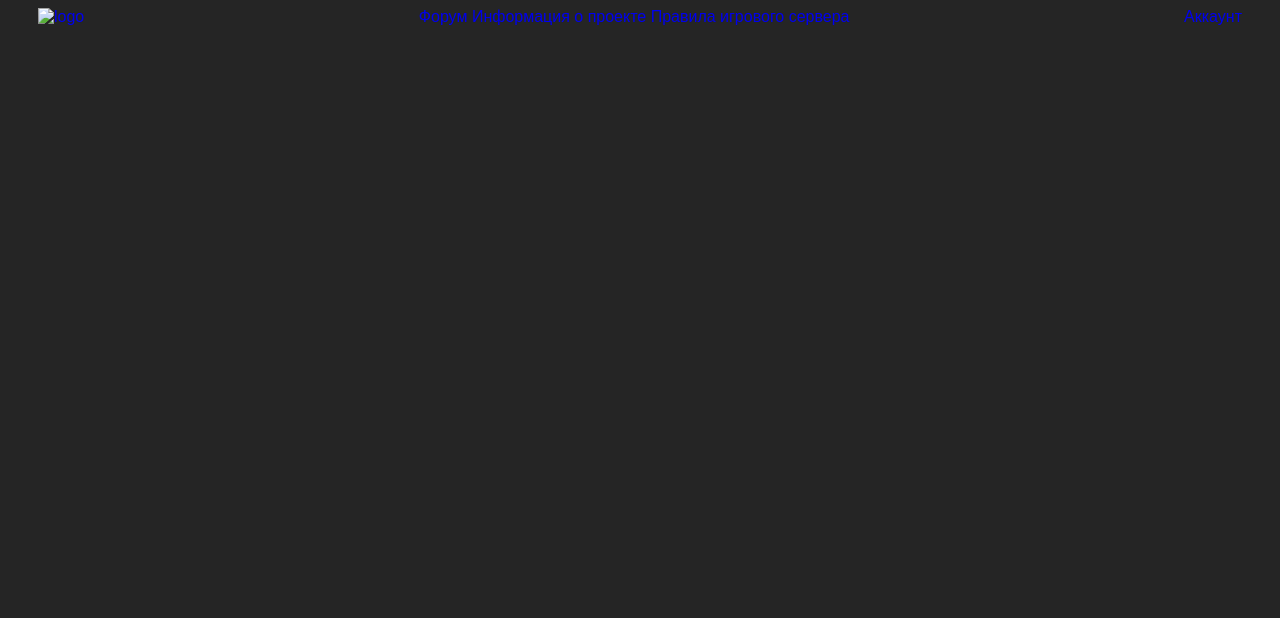
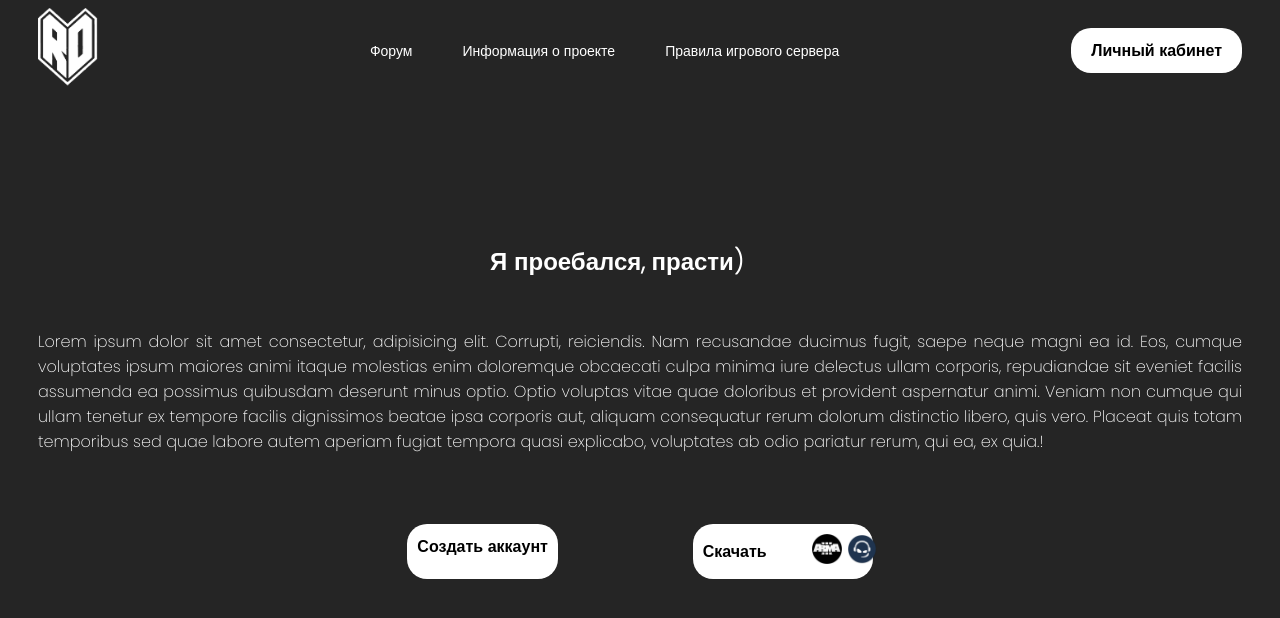
Before and after one commit to admin713/RD_Games-git, a plain HTML site: page index.html in a window 1280 px wide. Drawn offline with Linux system fonts and the light colour scheme.

Commit message:
main_commit

```diff
--- a/css/style.css
+++ b/css/style.css
@@ -1,125 +1,145 @@
-*{
-    box-sizing: border-box;
+* {
+   box-sizing: border-box;
 }
 
-body{
-    background-color: #252525;
-    color: #ffffff;
-    font-family: 'Poppins', sans-serif;
+body {
+   background-color: #252525;
+   color: #ffffff;
+   font-family: "Poppins", sans-serif;
 }
 
-a{
-    text-decoration: none;
-}
-
-.botton{
-    display: inline-block;
-    font-weight: 600;
-    color: black;
-
-    border-bottom-style: none;
-    border-radius: 20px;
-    background: #ffffff;
-    padding: 10px;
-    transition: .5s;
-}
-
-.botton>a{
-    color: black;
-}
-
-.botton:hover{
-    box-shadow: 0 0 25px rgb(255 255 255 / 75%);
-    transition: .5s;
+a {
+   text-decoration: none;
 }
 
 /* ШАПКА САЙТА */
-.header{
-    margin-bottom: 150px;
+.header {
+   margin-bottom: 150px;
 }
 
-.container{
-    max-width: 1224px;
-    margin: 0px auto;
-    padding: 0px 10px;
+.container {
+   max-width: 1224px;
+   margin: 0px auto;
+   padding: 0px 10px;
 }
 
-.logo__img{
-    width: 60px;
+.logo__img {
+   width: 60px;
 }
 
-.header__inner{
-    display: flex;
-    justify-content: space-between;
-    align-items: center;
+.header__inner {
+   display: flex;
+   justify-content: space-between;
+   align-items: center;
 }
 
-.menu a:hover{
-    border-bottom: solid 1px #ffffff;
+.menu a:hover {
+   border-bottom: solid 1px #ffffff;
 }
 
-.menu__list{
-    display: flex;
+.menu__list {
+   display: flex;
 }
 
-.menu__list-item + .menu__list-item{
-    margin-left: 50px;
+.menu__list-item + .menu__list-item {
+   margin-left: 50px;
 }
 
-ul,li{
-    list-style-type: none;
+ul,
+li {
+   list-style-type: none;
 }
 
-.menu__list-link{
-    color: #ffffff;
-    font-size: 14px;
-    line-height: 28px;
-    font-family: 'Poppins', sans-serif;
+.menu__list-link {
+   color: #ffffff;
+   font-size: 14px;
+   line-height: 28px;
+   font-family: "Poppins", sans-serif;
 }
 
+.user-nav-link {
+   /* FIXME: */
+   font-weight: 600;
+   color: black;
 
-.user-nav-link{
-    /* FIXME: */
-    font-weight: 600;
-    color: black;
-
-    border-bottom-style: none;
-    border-radius: 20px;
-    background: #ffffff;
-    padding: 10px;
-    transition: .5s;
-
+   border-bottom-style: none;
+   border-radius: 20px;
+   background: #ffffff;
+   padding: 10px;
+   transition: 0.5s;
 }
-
 
 /* ТЕКСТ САЙТА */
 
-.top__titel{
-    width: 300px;
-    margin: 0 auto;
+.top__title {
+   width: 300px;
+   margin: 0 auto;
 }
 
-.top__text{
-    text-align: justify;
-    margin-bottom: 50px;
+.top__text {
+   text-align: justify;
+   padding: 50px 0 70px 0;
 }
 
-.create-account + .download{
-    margin-left: 150px;
+/* .create-account + .download {
+   margin-left: 150px;
+} */
+
+
+
+.botton {
+   display: inline-block;
+   font-weight: 600;
+   color: black;
+
+   border-bottom-style: none;
+   border-radius: 20px;
+   background: #ffffff;
+   padding: 10px;
+   transition: 0.5s;
 }
 
-.download{
-    display: inline-flex;
-    width: 250px;
+.botton > a {
+   color: black;
 }
 
-.botton-flex{
-    width: 600px;
-    margin: 0 auto;
+.botton:hover {
+   box-shadow: 0 0 25px rgb(255 255 255 / 75%);
+   transition: 0.5s;
 }
 
-.arma3{
-    z-index: 2;
-    background: url(../images/img-arma3.png) no-repeat;
-    background-size: 30px 30px;
+.botton-flex {
+	display: flex;
+	justify-content: space-around;
+   width: 600px;
+   margin: 0 auto;
 }
+
+/* .download {
+   width: 180px;
+}
+
+.arma3 {
+   z-index: 2;
+   background: url(../images/img-arma3.png) no-repeat;
+   background-size: 30px 30px;
+} */
+.download {
+	display: flex;
+	/* justify-content: space-between; */
+	align-items: center;
+   width: 180px;
+}
+
+.download-img{
+	width: 35px;
+	padding-left: 5px;
+}
+
+.download-text{
+	padding-right: 40px;
+}
+
+.download a{
+	height: 35px;
+}
--- a/index.html
+++ b/index.html
@@ -1,30 +1,65 @@
 <!DOCTYPE html>
-<html lang="ru">
+<html lang="en">
 <head>
-	<meta charset="UTF-8">
-	<meta http-equiv="X-UA-Compatible" content="IE=edge">
-	<meta name="viewport" content="width=device-width, initial-scale=1.0">
-	<link rel="stylesheet" href="/css/style.css">
-	<title>Document</title>
-</head>
+   <meta charset="UTF-8">
+   <title>RD Games</title>
+   <link href="https://fonts.googleapis.com/css2?family=Poppins:wght@200&display=swap" rel="stylesheet">
+   <link rel="stylesheet" href="css/style.css">
 <body>
-	<div class="header">
+
+   <header class="header">
+      <div class="container">
+         <div class="header__inner">
+            <a href="#" class="logo">
+               <img class="logo__img" src="images/logo.png" alt="logo">
+            </a>
+
+            <nav class="menu">
+               <ul class="menu__list">
+                  <li class="menu__list-item">
+                     <a href="#" class="menu__list-link">Форум</a>
+                  </li>
+                  <li class="menu__list-item">
+                     <a href="#" class="menu__list-link">Информация о проекте</a>
+                  </li>
+                  <li class="menu__list-item">
+                     <a href="#" class="menu__list-link">Правила игрового сервера</a>
+                  </li>
+               </ul>
+            </nav>
+
+            <div class="user-nav botton">
+               <a class="user-nav-link" href="#">Личный кабинет</a>
+            </div>
+
+         </div>
+      </div>
+   </header>
+	<section class="top">
 		<div class="container">
-			<div class="header__inner">
-				<a href="#"><img src="../images/logo_test.png" alt="logo" class="header__logo">
-				</a>
-				<nav class="header__nav">
-					<div class="header__list">
-						<a href="#">Форум</a>
-						<a href="#">Информация о проекте</a>
-						<a href="#">Правила игрового сервера</a>
+			<h1 class="top__title">Я проебался, прасти)</h1>
+			<div class="top__text">Lorem ipsum dolor sit amet consectetur, adipisicing elit. Corrupti, reiciendis. Nam recusandae ducimus fugit, saepe neque magni ea id. Eos, cumque voluptates ipsum maiores animi itaque molestias enim doloremque obcaecati culpa minima iure delectus ullam corporis, repudiandae sit eveniet facilis assumenda ea possimus quibusdam deserunt minus optio. Optio voluptas vitae quae doloribus et provident aspernatur animi. Veniam non cumque qui ullam tenetur ex tempore facilis dignissimos beatae ipsa corporis aut, aliquam consequatur rerum dolorum distinctio libero, quis vero. Placeat quis totam temporibus sed quae labore autem aperiam fugiat tempora quasi explicabo, voluptates ab odio pariatur rerum, qui ea, ex quia.!
+			</div>
+			<div class="botton-flex">
+				<div class="create-account botton">
+					<a href="#">Создать аккаунт</a>
+				</div>
+				<div class="download botton">
+					<div class="download-text">
+						Скачать
 					</div>
-				</nav>
-				<div class="header__btn">
-					<a href="#">Аккаунт</a>
+					<a href="#" title="Скачать Arma3">
+						<img class="download-img" src="./images/img-arma3.png" alt="arma3">
+					</a>
+					<a href="" title="Скачать Team Speak">
+						<img class="download-img" src="./images/img-team__speak.png" alt="">
+					</a>
 				</div>
 			</div>
 		</div>
-	</div>
+	</section>
+	<footer>
+
+	</footer>
 </body>
 </html>
```
